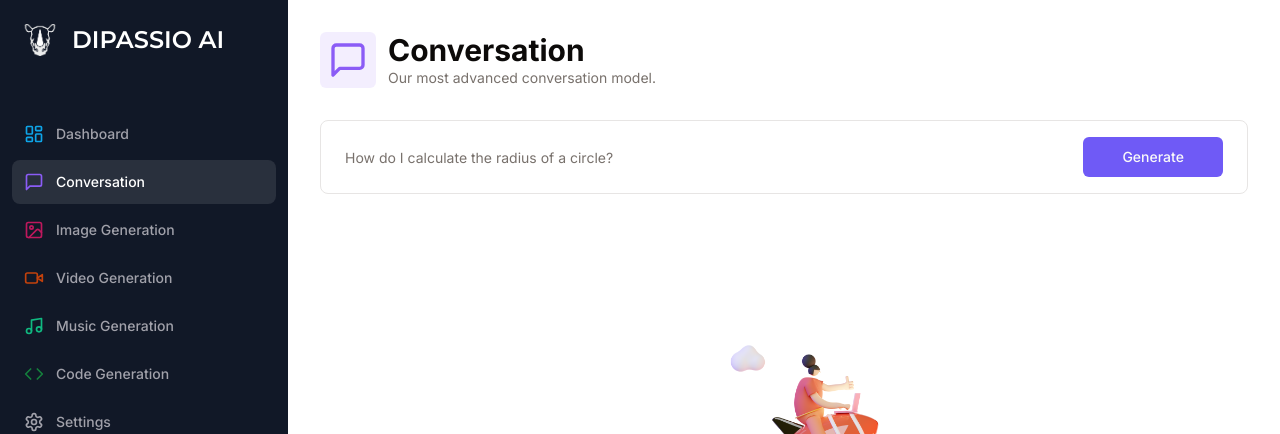
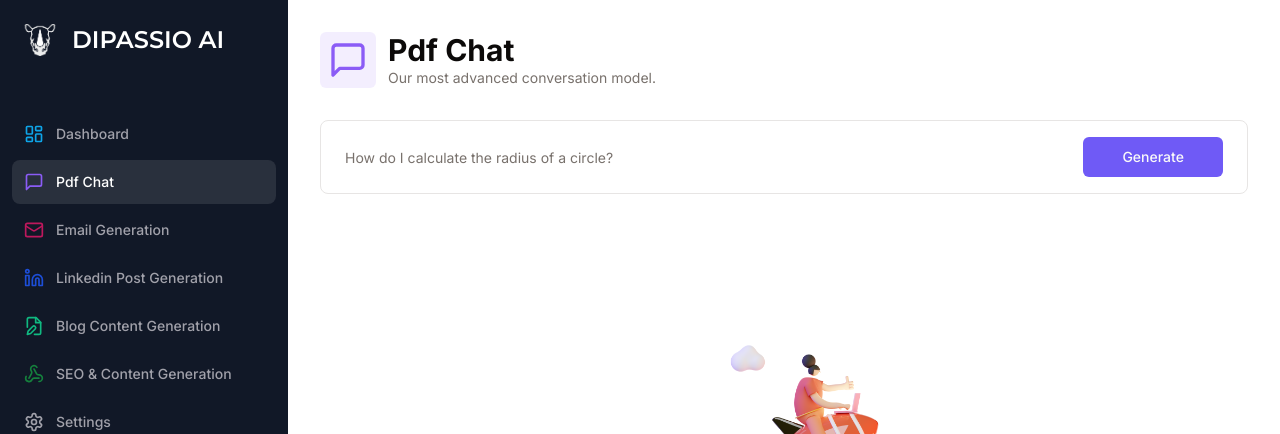
Before and after one commit to trasgoverde/ai-saas-master, a Next.js app: page /conversation in a window 1280 px wide. Shown: the top 434 px of the page. Built offline with nearby package versions, Linux system fonts and the light colour scheme; no server answers.

Commit message:
Features names

```diff
--- a/app/(dashboard)/(routes)/code/loading.tsx
+++ b/app/(dashboard)/(routes)/code/loading.tsx
@@ -3,7 +3,7 @@ import React from 'react';
 export default function Loading() {
   return (
     <div>
-      <p className="text-3xl">Code</p>
+      <p className="text-3xl">SEO & Content Generation</p>
       <ul className="list-disc pl-6 mt-4 space-y-2">
         {[...Array(20).keys()].map((i) => (
           <li key={i}>
--- a/app/(dashboard)/(routes)/code/page.tsx
+++ b/app/(dashboard)/(routes)/code/page.tsx
@@ -2,7 +2,7 @@
 
 import * as z from "zod";
 import axios from "axios";
-import { Code } from "lucide-react";
+import { Webhook } from "lucide-react";
 import { useForm } from "react-hook-form";
 import { useState } from "react";
 import { toast } from "react-hot-toast";
@@ -61,9 +61,9 @@ const CodePage = () => {
   return (
     <div>
       <Heading
-        title="Code Generation"
-        description="Generate code using descriptive text."
-        icon={Code}
+        title="SEO & Content Generation"
+        description="Generate SEO Keywords & Content using descriptive text of your product or service and niche."
+        icon={Webhook}
         iconColor="text-green-700"
         bgColor="bg-green-700/10"
       />
--- a/app/(dashboard)/(routes)/conversation/loading.tsx
+++ b/app/(dashboard)/(routes)/conversation/loading.tsx
@@ -3,7 +3,7 @@ import React from 'react';
 export default function Loading() {
   return (
     <div>
-      <p className="text-3xl">Conversation</p>
+      <p className="text-3xl">Pdf Chat</p>
       <ul className="list-disc pl-6 mt-4 space-y-2">
         {[...Array(20).keys()].map((i) => (
           <li key={i}>
--- a/app/(dashboard)/(routes)/conversation/page.tsx
+++ b/app/(dashboard)/(routes)/conversation/page.tsx
@@ -60,7 +60,7 @@ const ConversationPage = () => {
   return (
     <div>
       <Heading
-        title="Conversation"
+        title="Pdf Chat"
         description="Our most advanced conversation model."
         icon={MessageSquare}
         iconColor="text-violet-500"
--- a/app/(dashboard)/(routes)/dashboard/page.tsx
+++ b/app/(dashboard)/(routes)/dashboard/page.tsx
@@ -15,10 +15,13 @@ export default function HomePage() {
     <div>
       <div className="mb-8 space-y-4">
         <h2 className="text-2xl md:text-4xl font-bold text-center">
-          Explore the power of AI
+          Explore the Power of Your AI Assistant
         </h2>
         <p className="text-muted-foreground font-light text-sm md:text-lg text-center">
           Chat with the smartest AI - Experience the power of AI
+        </p>
+        <p className="text-muted-foreground font-light text-sm md:text-lg text-center">
+          PdfChat, Email Genereration, Blog Content, SEO, Linkedin Posts - All in one
         </p>
       </div>
       <div className="px-4 md:px-20 lg:px-32 space-y-4">
--- a/app/(dashboard)/(routes)/image/page.tsx
+++ b/app/(dashboard)/(routes)/image/page.tsx
@@ -5,7 +5,7 @@ import axios from "axios";
 import Image from "next/image";
 import { useState } from "react";
 import { zodResolver } from "@hookform/resolvers/zod";
-import { Download, ImageIcon } from "lucide-react";
+import { Download, Mail } from "lucide-react";
 import { useForm } from "react-hook-form";
 import { toast } from "react-hot-toast";
 import { useRouter } from "next/navigation";
@@ -61,9 +61,9 @@ const PhotoPage = () => {
   return (
     <div>
       <Heading
-        title="Image Generation"
-        description="Turn your prompt into an image."
-        icon={ImageIcon}
+        title="Email Generation"
+        description="Write high-converting emails in minutes or Awnser any received Email"
+        icon={Mail}
         iconColor="text-pink-700"
         bgColor="bg-pink-700/10"
       />
--- a/components/sidebar.tsx
+++ b/components/sidebar.tsx
@@ -3,7 +3,7 @@
 import Link from "next/link";
 import Image from "next/image";
 import { Montserrat } from 'next/font/google'
-import { Code, ImageIcon, LayoutDashboard, MessageSquare, Music, Settings, VideoIcon } from "lucide-react";
+import { Mail, Webhook, LayoutDashboard, MessageSquare, FileEdit, Settings, Linkedin } from "lucide-react";
 import { usePathname } from "next/navigation";
 
 import { cn } from "@/lib/utils";
@@ -19,32 +19,32 @@ const routes = [
     color: "text-sky-500"
   },
   {
-    label: 'Conversation',
+    label: 'Pdf Chat',
     icon: MessageSquare,
     href: '/conversation',
     color: "text-violet-500",
   },
   {
-    label: 'Image Generation',
-    icon: ImageIcon,
+    label: 'Email Generation',
+    icon: Mail,
     color: "text-pink-700",
     href: '/image',
   },
   {
-    label: 'Video Generation',
-    icon: VideoIcon,
-    color: "text-orange-700",
+    label: 'Linkedin Post Generation',
+    icon: Linkedin,
+    color: "text-blue-700",
     href: '/video',
   },
   {
-    label: 'Music Generation',
-    icon: Music,
+    label: 'Blog Content Generation',
+    icon: FileEdit,
     color: "text-emerald-500",
     href: '/music',
   },
   {
-    label: 'Code Generation',
-    icon: Code,
+    label: 'SEO & Content Generation',
+    icon: Webhook,
     color: "text-green-700",
     href: '/code',
   },
--- a/constants.ts
+++ b/constants.ts
@@ -1,39 +1,40 @@
-import { Code, ImageIcon, MessageSquare, Music, VideoIcon } from "lucide-react";
+
+import { Mail, Webhook, LayoutDashboard, MessageSquare, FileEdit, Settings, Linkedin } from "lucide-react";
 
 export const MAX_FREE_COUNTS = 5;
 
 export const tools = [
   {
-    label: 'Conversation',
+    label: 'Pdf Chat',
     icon: MessageSquare,
     href: '/conversation',
     color: "text-violet-500",
     bgColor: "bg-violet-500/10",
   },
   {
-    label: 'Music Generation',
-    icon: Music,
+    label: 'Email Generation',
+    icon: Mail,
     href: '/music',
     color: "text-emerald-500",
     bgColor: "bg-emerald-500/10",
   },
   {
-    label: 'Image Generation',
-    icon: ImageIcon,
-    color: "text-pink-700",
-    bgColor: "bg-pink-700/10",
+    label: 'Linkedin Post Generation',
+    icon: Linkedin,
+    color: "text-blue-700",
+    bgColor: "bg-blue-700/10",
     href: '/image',
   },
   {
-    label: 'Video Generation',
-    icon: VideoIcon,
+    label: 'Blog Content Generation',
+    icon: FileEdit,
     color: "text-orange-700",
     bgColor: "bg-orange-700/10",
     href: '/video',
   },
   {
-    label: 'Code Generation',
-    icon: Code,
+    label: 'SEO & Content Generation',
+    icon: Webhook,
     color: "text-green-700",
     bgColor: "bg-green-700/10",
     href: '/code',
```
